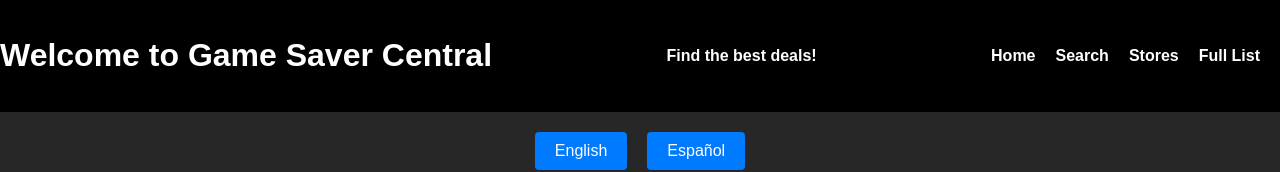
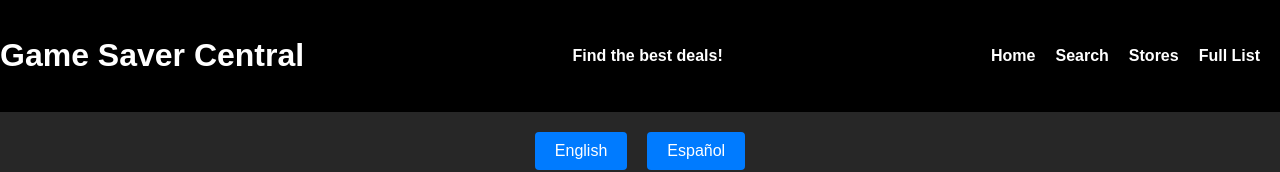
Before and after one commit to OvidioMartienezTaleno/VeranoDPrueba, a React (Vite) app: page / in a window 1280 px wide. Shown: the top 172 px of the page. Built offline with nearby package versions, Linux system fonts and the light colour scheme; no server answers.

Commit message:
commit
corrección de errores en el App.tsx

```diff
--- a/src/App.tsx
+++ b/src/App.tsx
@@ -9,7 +9,7 @@ import { fetchGames } from "./services/api"; // Función que obtiene los juegos
 import SearchPage from "./pages/SearchPage"; // Importa la nueva página
 
 const App: React.FC = () => {
-  const { t, i18n } = useTranslation();
+  const { i18n } = useTranslation();
   const [games, setGames] = useState<Game[]>([]);
   const [selectedGame, setSelectedGame] = useState<Game | null>(null);
 
--- a/src/components/i18n.tsx
+++ b/src/components/i18n.tsx
@@ -10,7 +10,7 @@ i18n
     resources: {
       en: {
         translation: {
-          welcome: "Welcome to Game Saver Central",
+          welcome: "Game Saver Central",
           description: "Find the best deals!",
           home: "Home",
           search: "Search",
@@ -35,7 +35,7 @@ i18n
       },
       es: {
         translation: {
-          welcome: "Bienvenido a Game Saver Central",
+          welcome: "Game Saver Central",
           description: "¡Encuentra las mejores ofertas!",
           home: "Inicio",
           search: "Buscar",
```
